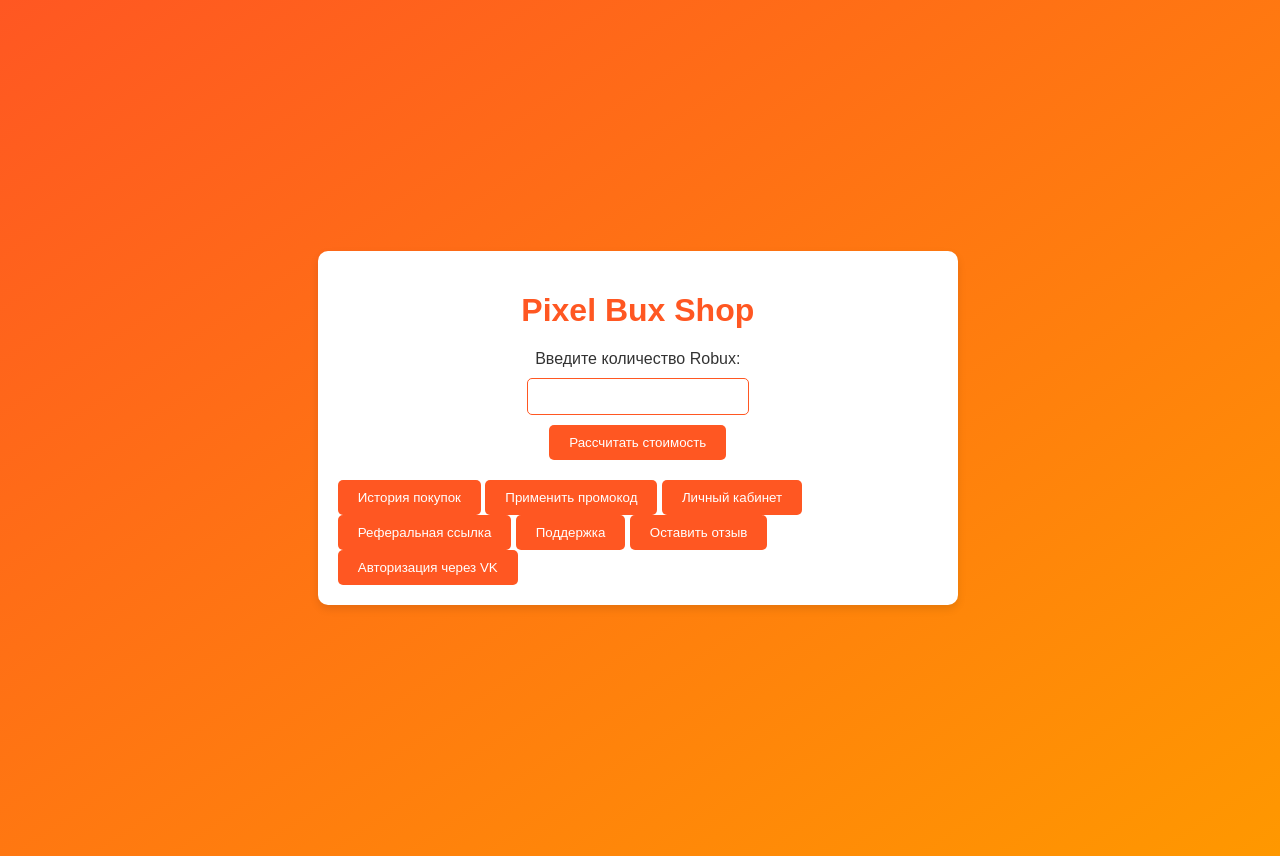
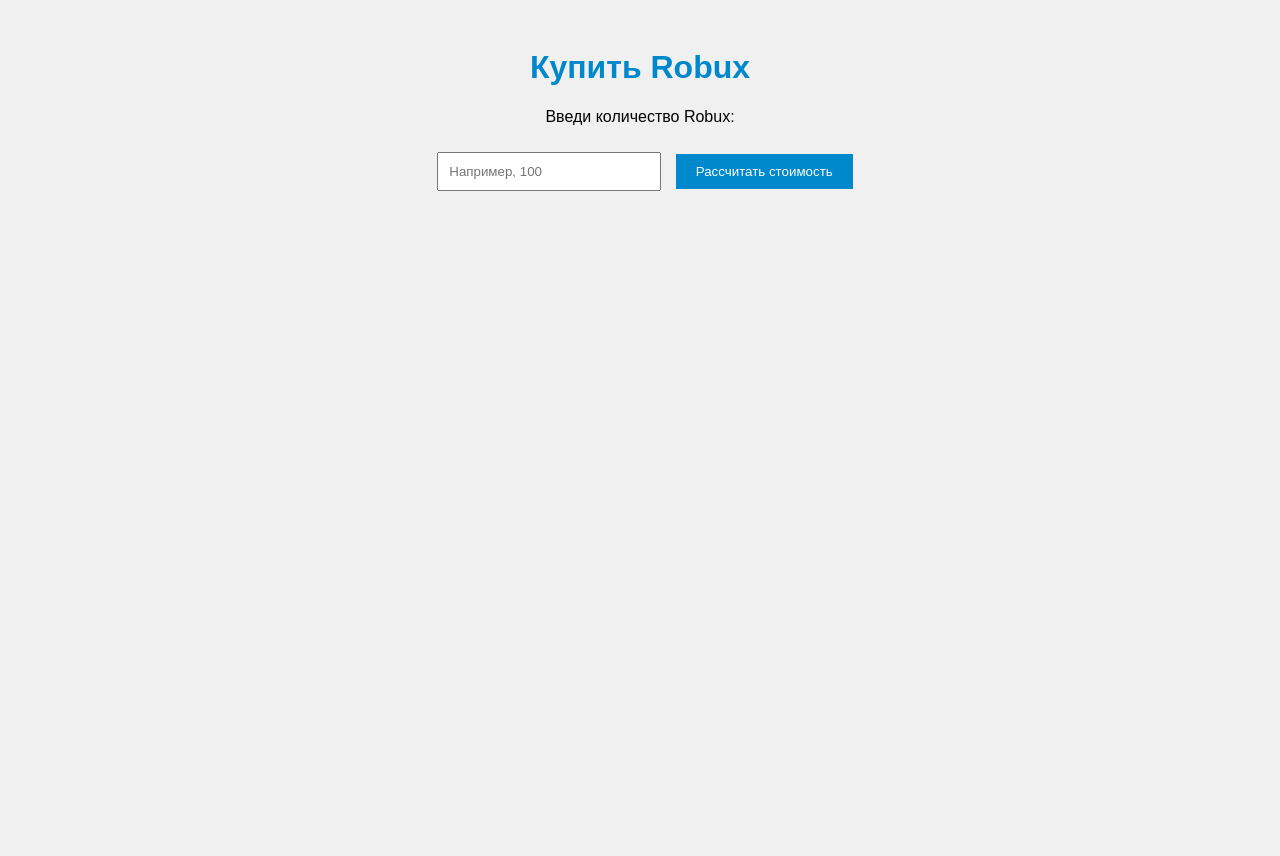
Before and after one commit to romchik228lol/Pixel-bux, a plain HTML site: page index.html in a window 1280 px wide. After the commit the page ends 800 px from the top, so only its background shows below. Drawn offline with Linux system fonts and the light colour scheme.

Commit message:
Update index.html

```diff
--- a/index.html
+++ b/index.html
@@ -1,141 +1,41 @@
 <!DOCTYPE html>
-<html lang="en">
+<html>
 <head>
+  <title>Магазин Robux</title>
   <meta charset="UTF-8">
-  <title>Pixel Bux Shop</title>
+  <meta name="viewport" content="width=device-width, initial-scale=1.0">
   <style>
-    body {
-      font-family: Arial, sans-serif;
-      background-color: #fafafa;
-      color: #333;
-      padding: 20px;
-      display: flex;
-      justify-content: center;
-      align-items: center;
-      min-height: 100vh;
-      background-image: linear-gradient(to bottom right, #ff5722, #ff9800);
-    }
-    .container {
-      max-width: 600px;
-      padding: 20px;
-      border-radius: 10px;
-      background-color: white;
-      box-shadow: 0 4px 8px rgba(0,0,0,0.1);
-    }
-    h1 {
-      text-align: center;
-      color: #ff5722;
-    }
-    form {
-      display: flex;
-      flex-direction: column;
-      align-items: center;
-    }
-    input[type="number"] {
-      padding: 10px;
-      margin: 10px 0;
-      width: 200px;
-      border-radius: 5px;
-      border: 1px solid #ff5722;
-      transition: all 0.3s ease-in-out;
-    }
-    input[type="number"]:focus {
-      border-color: #ff9800;
-      box-shadow: 0 0 5px #ff9800;
-    }
-    button {
-      background-color: #ff5722;
-      color: white;
-      border: none;
-      padding: 10px 20px;
-      cursor: pointer;
-      border-radius: 5px;
-      transition: all 0.3s ease-in-out;
-    }
-    button:hover {
-      background-color: #ff9800;
-      transform: scale(1.05);
-    }
-    .result {
-      margin-top: 20px;
-      font-size: 18px;
-      color: #ff5722;
-      text-align: center;
-    }
+    body { font-family: Arial, sans-serif; text-align: center; padding: 20px; background-color: #f0f0f0; }
+    h1 { color: #0088cc; }
+    input { padding: 10px; margin: 10px; width: 200px; }
+    button { padding: 10px 20px; background-color: #0088cc; color: white; border: none; cursor: pointer; }
+    button:hover { background-color: #005f99; }
+    #result { margin: 20px; font-size: 18px; }
   </style>
 </head>
 <body>
-<div class="container">
-  <h1>Pixel Bux Shop</h1>
-  <form id="purchase-form">
-    <label for="robux-amount">Введите количество Robux:</label>
-    <input type="number" id="robux-amount" required>
-    <button type="submit">Рассчитать стоимость</button>
-  </form>
-  <div id="result" class="result"></div>
-  <button onclick="showHistory()">История покупок</button>
-  <button onclick="applyPromo()">Применить промокод</button>
-  <button onclick="showProfile()">Личный кабинет</button>
-  <button onclick="showReferral()">Реферальная ссылка</button>
-  <button onclick="showSupport()">Поддержка</button>
-  <button onclick="showReview()">Оставить отзыв</button>
-  <button onclick="loginVk()">Авторизация через VK</button>
-</div>
-<script src="https://cdn.telegram.org/js/telegram-web-app.js"></script>
-<script type="module">
-  document.getElementById('purchase-form').addEventListener('submit', function(event) {
-    event.preventDefault();
-    const robuxAmount = parseInt(document.getElementById('robux-amount').value);
-    const pricePerRobux = 0.5;
-    const totalPrice = robuxAmount * pricePerRobux;
-
-    document.getElementById('result').innerHTML = `
-      <p>Сумма к оплате: ${totalPrice} рублей</p>
-      <p>Переведите эту сумму на карту: 2202-2080-0875-8196</p>
-      <button onclick="confirmPayment()">Подтвердить оплату</button>
-    `;
-  });
-
-  function confirmPayment() {
-    document.getElementById('result').innerHTML = `
-      <p>Спасибо за покупку! Robux будут доставлены в течение 7 дней.</p>
-    `;
-  }
-
-  function showHistory() {
-    // Логика для отображения истории покупок
-    alert("Ваша история покупок:");
-  }
-
-  function applyPromo() {
-    // Логика для применения промокода
-    alert("Введите промокод:");
-  }
-
-  function showProfile() {
-    // Логика для отображения личного кабинета
-    alert("Ваш профиль:");
-  }
-
-  function showReferral() {
-    // Логика для отображения реферальной ссылки
-    alert("Ваша реферальная ссылка: https://example.com/ref/12345");
-  }
-
-  function showSupport() {
-    // Логика для чата поддержки
-    alert("Мы свяжемся с вами в ближайшее время.");
-  }
-
-  function showReview() {
-    // Логика для отзывов
-    alert("Оставьте отзыв:");
-  }
-
-  function loginVk() {
-    // Логика для авторизации через VK
-    alert("Авторизация через VK...");
-  }
-</script>
+  <h1>Купить Robux</h1>
+  <p>Введи количество Robux:</p>
+  <input type="number" id="robuxAmount" placeholder="Например, 100" min="1">
+  <button onclick="calculate()">Рассчитать стоимость</button>
+  <div id="result"></div>
+  <button id="confirmButton" style="display: none;" onclick="confirmPayment()">Подтвердить оплату</button>
+  <script>
+    function calculate() {
+      const robux = document.getElementById('robuxAmount').value;
+      if (robux < 1) {
+        alert('Введи количество Robux!');
+        return;
+      }
+      const cost = robux * 0.5; // 1 Robux = 50 копеек
+      document.getElementById('result').innerHTML = `Стоимость: ${cost} руб за ${robux} Robux`;
+      document.getElementById('confirmButton').style.display = 'block';
+    }
+    function confirmPayment() {
+      const robux = document.getElementById('robuxAmount').value;
+      const cost = robux * 0.5;
+      alert(`Переведи ${cost} руб на карту 2202-2080-0875-8196 и отправь скриншот оплаты @korzhikus2015 в Telegram.`);
+    }
+  </script>
 </body>
 </html>
```
